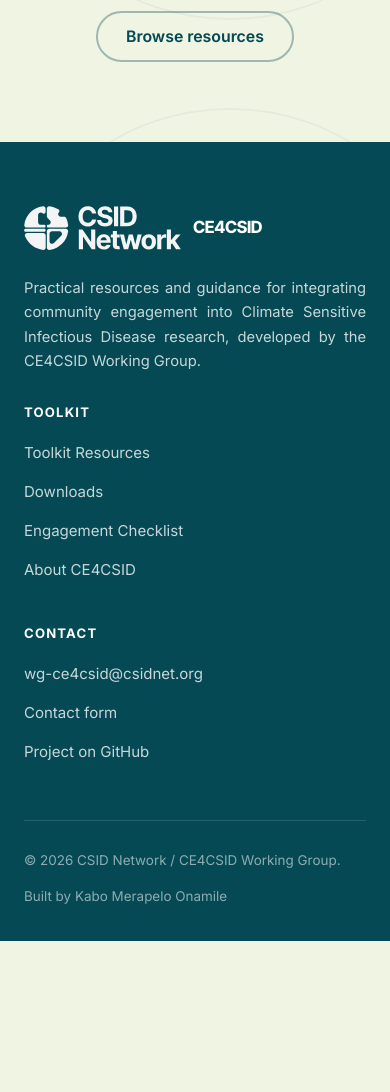
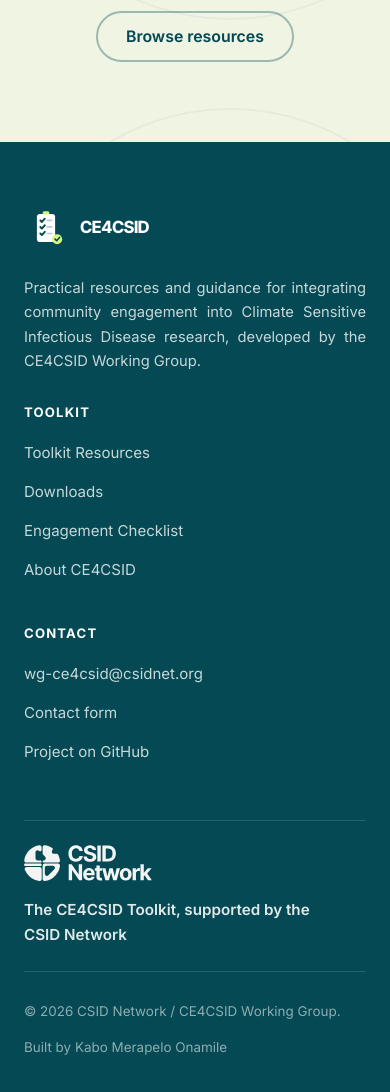
Before and after one commit to sunji-droid/ce4csid-toolkit-v2, a website: page 404.html in a window 390 px wide. Shown: the part 469-1561 px from the top of the page. Before the commit the page ends 1410 px from the top, so only its background shows below. Drawn offline with Linux system fonts and the light colour scheme.

Commit message:
Add a separate toolkit icon and the CSID Network footer support line (#9)

```diff
--- a/404.html
+++ b/404.html
@@ -25,8 +25,8 @@
 <a href="#main" class="skip-link">Skip to content</a>
 <header class="site-header" role="banner">
   <div class="container">
-    <a href="index.html" class="brand" aria-label="CSID Network, CE4CSID Community Engagement Toolkit home">
-      <img class="brand-logo" src="assets/images/logo.svg" alt="" width="760" height="212">
+    <a href="index.html" class="brand" aria-label="CE4CSID Community Engagement Toolkit home">
+      <img class="toolkit-icon" src="assets/images/toolkit-icon.svg" alt="CE4CSID Toolkit icon" width="512" height="512">
       <span class="brand-text">CE4CSID<span>Community Engagement Toolkit</span></span>
     </a>
     <button class="nav-toggle" aria-expanded="false" aria-controls="primary-navigation" aria-label="Toggle navigation menu">
@@ -66,8 +66,8 @@
   <div class="container">
     <div class="footer-grid">
       <div class="footer-brand">
-        <a href="index.html" class="brand" aria-label="CSID Network, CE4CSID Community Engagement Toolkit home">
-          <img class="brand-logo" src="assets/images/logo-white.svg" alt="" width="760" height="212">
+        <a href="index.html" class="brand" aria-label="CE4CSID Community Engagement Toolkit home">
+          <img class="toolkit-icon" src="assets/images/toolkit-icon.svg" alt="CE4CSID Toolkit icon" width="512" height="512">
           <span class="brand-text">CE4CSID<span>Community Engagement Toolkit</span></span>
         </a>
         <p>Practical resources and guidance for integrating community engagement into Climate Sensitive Infectious Disease research, developed by the CE4CSID Working Group.</p>
@@ -90,6 +90,10 @@
         </ul>
       </div>
     </div>
+    <div class="footer-support">
+      <img class="brand-logo" src="assets/images/logo-white.svg" alt="CSID Network logo" width="760" height="212">
+      <p>The CE4CSID Toolkit, supported by the CSID Network</p>
+    </div>
     <div class="footer-bottom">
       <span>&copy; <span data-current-year>2026</span> CSID Network / CE4CSID Working Group.</span>
       <span>Built by Kabo Merapelo Onamile</span>
--- a/assets/css/style.css
+++ b/assets/css/style.css
@@ -315,12 +315,28 @@ a.card:hover {
   width: auto;
   flex: none;
 }
+.toolkit-icon {
+  display: block;
+  width: 42px;
+  height: 42px;
+  flex: none;
+  border-radius: 12px;
+}
 .site-footer .brand-logo {
+  height: 44px;
+}
+.site-footer .toolkit-icon {
+  width: 44px;
   height: 44px;
 }
 @media (max-width: 640px) {
   .brand-logo {
     height: 30px;
+  }
+  .toolkit-icon {
+    width: 34px;
+    height: 34px;
+    border-radius: 10px;
   }
   .brand-text span {
     display: none;
@@ -1793,6 +1809,25 @@ a.card:hover {
 }
 .footer-col a:hover {
   color: var(--csid-lime);
+}
+.footer-support {
+  display: flex;
+  align-items: center;
+  gap: 16px;
+  flex-wrap: wrap;
+  padding: 24px 0;
+  border-bottom: 1px solid rgba(255, 255, 255, 0.14);
+}
+.footer-support .brand-logo {
+  height: 36px;
+}
+.footer-support p {
+  color: rgba(255, 255, 255, 0.88);
+  font-size: 0.95rem;
+  font-weight: 600;
+  margin: 0;
+  text-align: left;
+  hyphens: manual;
 }
 .footer-bottom {
   display: flex;
```
Also changed, not shown: about.html (+8 -4 lines), assets/images/LOGO-SOURCE.md (+14 -9 lines), checklist.html (+8 -4 lines), contact.html (+8 -4 lines), downloads.html (+8 -4 lines), index.html (+8 -4 lines), resources.html (+8 -4 lines), tests/regression.test.js (+38 -0 lines), CHANGELOG.md, README.md, assets/images/apple-touch-icon.png, assets/images/favicon.svg, assets/images/og-image.png, assets/images/toolkit-icon.png (added), 1 more files, 1 other file.
